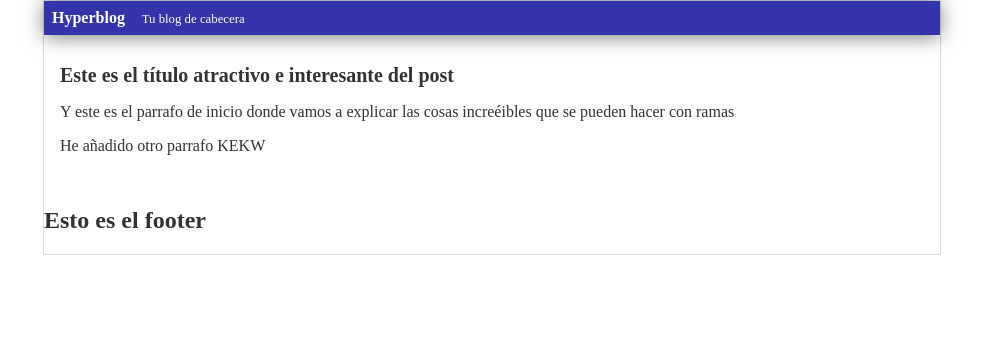
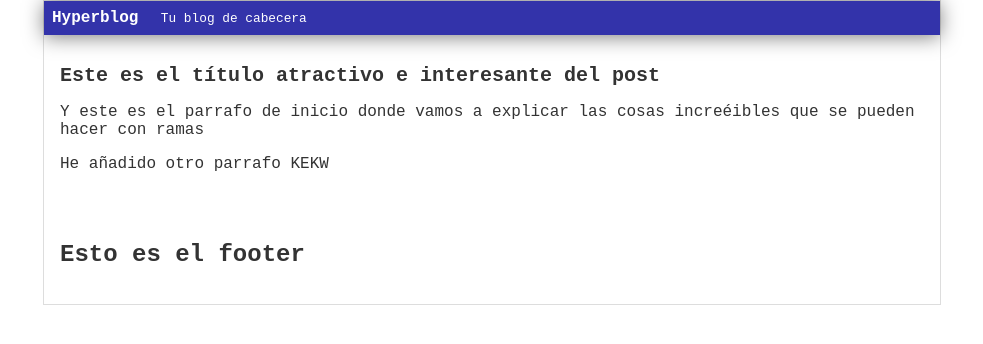
Before and after one commit to fcomarcet1/test_git, a plain HTML site: page index.html in a window 1280 px wide. Shown: the whole page, without its empty margins (148-1131 px from the left). Drawn offline with Linux system fonts and the light colour scheme.

Commit message:
Add footer styles

```diff
--- a/css/estilos.css
+++ b/css/estilos.css
@@ -2,11 +2,7 @@ body
 {
     color: #333;
     text-align: center;
-<<<<<<< HEAD
     font-family: 'Courier New', Courier, monospace;
-=======
-    font-family: Arial;
->>>>>>> develop
     font-size: 16px;
     margin: 0;
     padding: 0;
@@ -38,6 +34,11 @@ body
     margin: 0 auto;
 }
 
+#footer
+{
+    padding: 1em;
+}
+
 #container h1
 {
     font-size: 20px;
```
